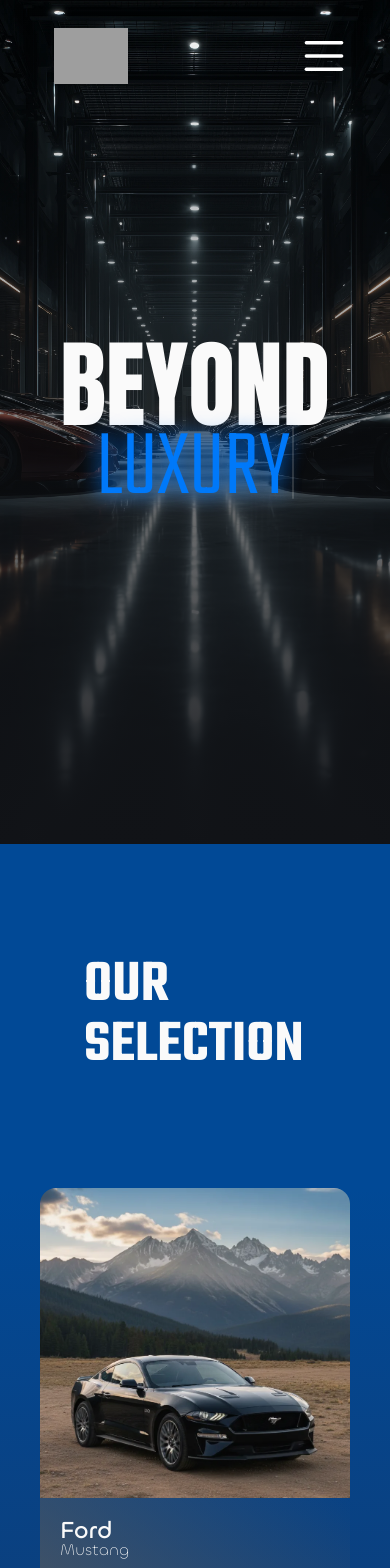
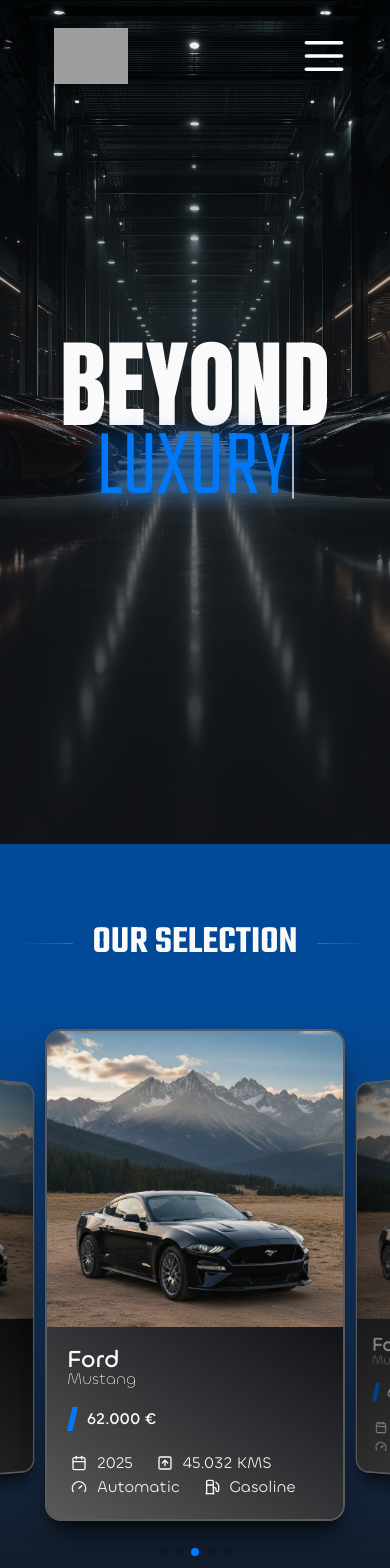
Before and after one commit to ParrizasDeveloper/nitro-crown, a Next.js app: page / in a window 390 px wide. Shown: the top 1568 px of the page. Built offline with nearby package versions, Linux system fonts and the light colour scheme; grey boxes are pictures that could not be loaded.

Commit message:
slider of main cars responsive

```diff
--- a/src/components/ui/home/mainCars/cardsVehicles.tsx
+++ b/src/components/ui/home/mainCars/cardsVehicles.tsx
@@ -1,14 +1,19 @@
 import { mainCars } from "@/data/mainCars"
 import { MainCar } from "@/lib/definitions"
-import { anton, chillax, teko } from "@/styles/fonts"
+import { chillax } from "@/styles/fonts"
 import { Calendar, Fuel, Gauge, SquareArrowUp } from "lucide-react"
 import Image from "next/image"
+import { Swiper, SwiperSlide } from "swiper/react"
+import { EffectCoverflow, Pagination } from "swiper/modules"
+import 'swiper/css'
+import 'swiper/css/pagination'
+import 'swiper/css/effect-coverflow'
 
 export function CardVehicle({car}: {car: MainCar}) {
     return (
         <div className={`
             ${chillax.className}
-            relative m-auto rounded-2xl overflow-hidden
+            relative
         `}>
             <div className={`
                 relative w-full aspect-square
@@ -20,7 +25,7 @@
                     className="object-cover w-full h-full"
                 />
             </div>
-            <div className="p-5 bg-gradient-to-tr from-secondary">
+            <div className="p-5 bg-gradient-to-tr from-secondary to-base">
                 <header className="mb-5">
                     <h3 className="text-2xl font-medium leading-[1em]">{car.brand}</h3>
                     <h4 className="leading-[1em] font-light">{car.model}</h4>
@@ -36,23 +41,23 @@
                 </section>
                 <section>
                     <ul className={`
-                        ${teko.className} text-xl
+                        flex flex-wrap gap-x-5
                     `}>
                         <li className="flex items-center gap-1.5">
                             <Calendar className="h-[1em] " />
-                            <span className="translate-y-[0.1em]">{car.year}</span>
+                            <span className="">{car.year}</span>
                         </li>
                         <li className="flex items-center gap-1.5">
                             <SquareArrowUp className="h-[1em]" />
-                            <span className="translate-y-[0.1em]">{car.kms.toLocaleString("es-ES")} KMS</span>
+                            <span className="">{car.kms.toLocaleString("es-ES")} KMS</span>
                         </li>
                         <li className="flex items-center gap-1.5">
                             <Gauge className="h-[1em]" />
-                            <span className="translate-y-[0.1em]">{car.transmision}</span>
+                            <span className="">{car.transmision}</span>
                         </li>
                         <li className="flex items-center gap-1.5">
                             <Fuel className="h-[1em]" />
-                            <span className="translate-y-[0.1em]">{car.fuel}</span>
+                            <span className="">{car.fuel}</span>
                         </li>
                     </ul>
                 </section>
@@ -63,16 +68,45 @@
 
 export default function CardsVehicles() {
     return (
-        <ul
-            className={`
-                grid grid-cols-[repeat(auto-fit,minmax(300px,1fr))] gap-2.5 px-10 pb-header
-            `}
-        >
-            {mainCars.map((car, index) => (
-                <li key={index}>
-                    <CardVehicle car={car} />
-                </li>
-            ))}
-        </ul>
+        <div className="pb-header  mx-auto">
+            <Swiper
+                modules={[Pagination, EffectCoverflow]}
+                coverflowEffect={{
+                    rotate: 30,
+                    stretch: 0,
+                    depth: 100,
+                    modifier: 1,
+                    slideShadows: true,
+                    scale: .9
+                }}
+                breakpoints={{
+                    320: {
+                        coverflowEffect: {},
+
+                    }
+                }}
+                effect="coverflow"
+                pagination
+                initialSlide={2}
+                grabCursor
+                spaceBetween={0}
+                slidesPerView={"auto"}
+                centeredSlides
+                className="select-none"
+                style={{padding: "10px 0 50px 0"}}
+            >
+                {mainCars.map((car, index) => (
+                    <SwiperSlide
+                        key={index}
+                        className={`
+                            border-2 rounded-2xl overflow-hidden border-secondary
+                            shadow-xl/50  !w-[300px] sm:!w-[400px]
+                        `}
+                    >
+                        <CardVehicle car={car} />
+                    </SwiperSlide>
+                ))}
+            </Swiper>
+        </div>
     )
 }
--- a/src/components/ui/home/mainCars/index.tsx
+++ b/src/components/ui/home/mainCars/index.tsx
@@ -9,12 +9,10 @@
 export default function MainCars() {
     const {scrollbarSize} = useScrollBar()
 
-    console.log(scrollbarSize)
-
     return (
         <section
             className={`
-                relative  z-50 text-text overflow-hidden pt-header
+                relative  z-50 text-text overflow-hidden pt-20
                 bg-primary-dark
             `}
             style={{ marginRight: `${scrollbarSize}px` }}
@@ -22,12 +20,12 @@
             <header
                 className={`
                     ${teko.className} text-6xl font-bold
-                    flex gap-5 justify-center items-center px-16 mb-header
+                    flex gap-5 justify-center items-center px-5 sm:px-16 mb-14 sm:mb-header
                 `}
 
             >
                 <div className="h-[1px] bg-gradient-to-l from-primary grow"></div>
-                <p>OUR SELECTION</p>
+                <p className="text-[clamp(2rem,10vw,5rem)]">OUR SELECTION</p>
                 <div className="h-[1px] bg-gradient-to-r from-primary grow"></div>
             </header>
             <div
--- a/src/data/mainCars.ts
+++ b/src/data/mainCars.ts
@@ -44,5 +44,16 @@
         kms: 45032,
         price: 62000,
         imageBaseURL: '/images/home/mustang.webp'
+    },
+    {
+        name: 'Ford Mustang',
+        brand: 'Ford',
+        model: 'Mustang',
+        fuel: 'Gasoline',
+        transmision: 'Automatic',
+        year: 2025,
+        kms: 45032,
+        price: 62000,
+        imageBaseURL: '/images/home/mustang.webp'
     }
 ]
--- a/src/styles/globals.css
+++ b/src/styles/globals.css
@@ -32,6 +32,7 @@
 
 body {
     overscroll-behavior: none;
+    overflow-x: hidden;
 }
 
 body.no-scroll {
```
